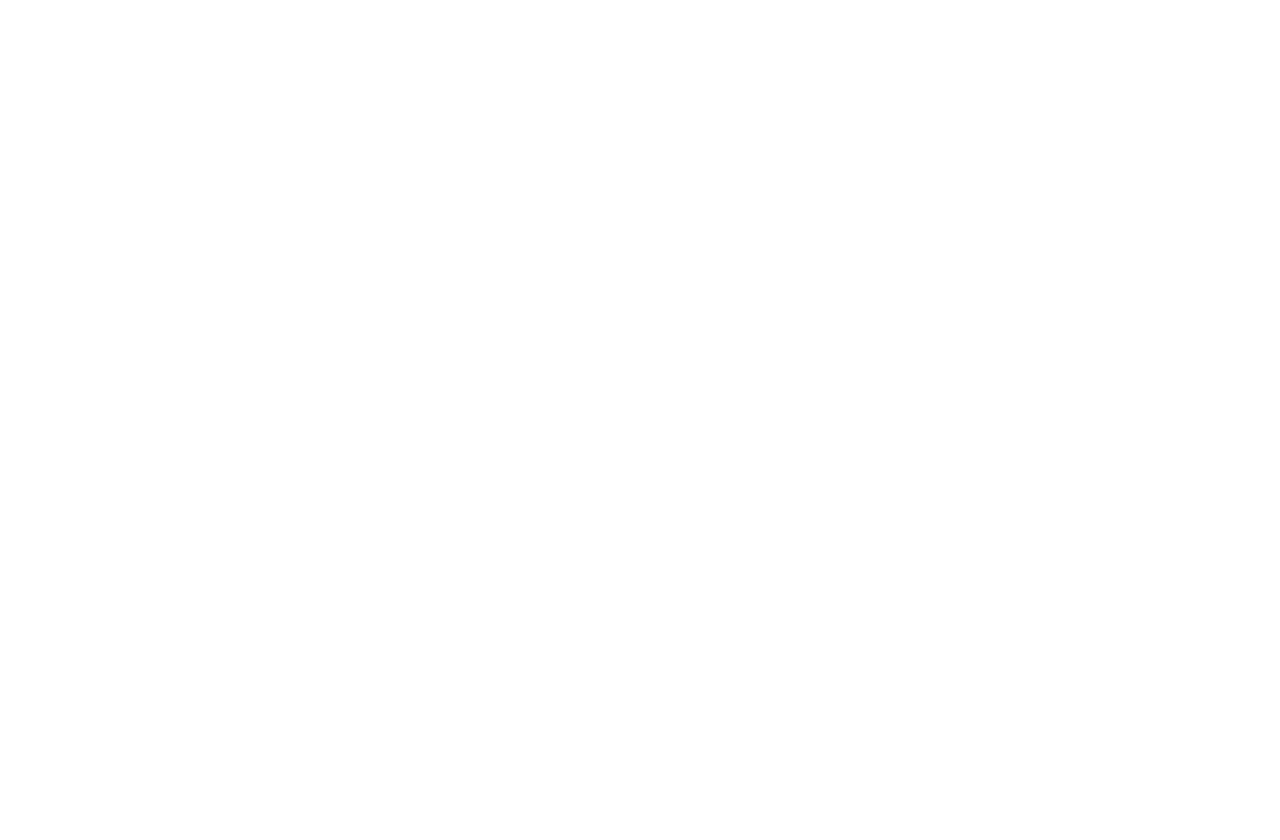
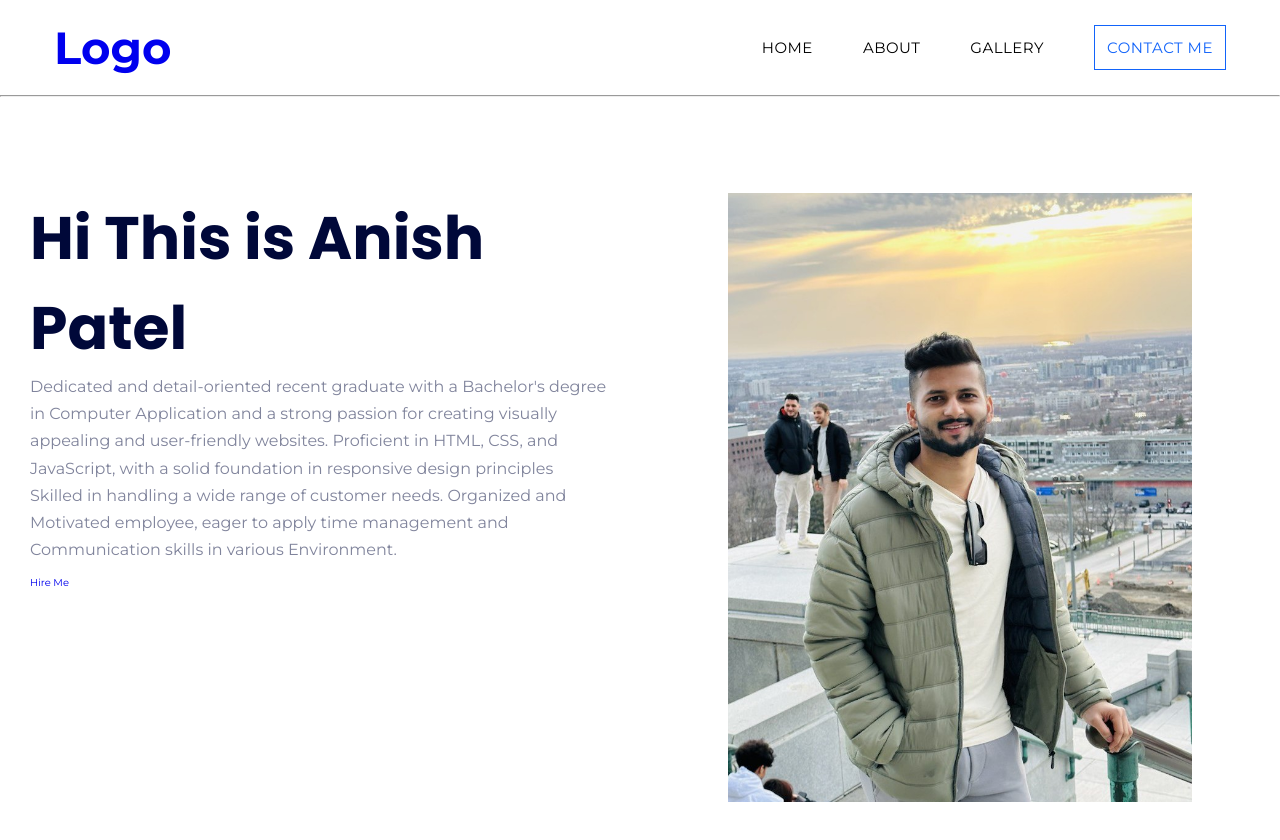
Before and after one commit to xoanish/Simple_portfolio, a plain HTML site: page index.html in a window 1280 px wide. Before the commit the page ends 800 px from the top, so only its background shows below. Drawn offline with nearby package versions, Linux system fonts and the light colour scheme.

Commit message:
HERO SEC Half complete

```diff
--- a/index.html
+++ b/index.html
@@ -1,29 +1,78 @@
 <!DOCTYPE html>
 <html lang="en">
-<head>
-    <meta charset="UTF-8">
-    <meta name="viewport" content="width=device-width, initial-scale=1.0">
-    <link rel="stylesheet" href="./style.css">
+  <head>
+    <meta charset="UTF-8" />
+    <meta name="viewport" content="width=device-width, initial-scale=1.0" />
+    <link rel="stylesheet" href="./style.css" />
     <script differ src="./index.js"></script>
     <title>Portfolio</title>
-</head>
-<body>
-
+  </head>
+  <body>
     <!-- ========================================= HEADER ============================================= -->
 
-<header>
+    <header class="header">
+      <a href="#" class="logo">Logo</a>
 
-</header>
+      <nav class="navbar">
+        <ul class="navbar-list">
+          <a><li class="navbar-link">Home</li></a>
+          <a><li class="navbar-link">About</li></a>
+          <a><li class="navbar-link">Gallery</li></a>
+          <a><li class="navbar-link btn contact-btn">Contact Me</li></a>
+        </ul>
+      </nav>
 
-
+      <div class="mobile-navbar-btn">
+        <ion-icon name="menu-outline" class="mobile-nav-icon"></ion-icon>
+        <ion-icon name="close" class="mobile-nav-icon"></ion-icon>
+      </div>
+    </header>
+    <div class="hr-line"><hr class="horizon" /></div>
 
     <!-- ========================================== HERO =============================================== -->
 
     <main>
-        <section class="container">
+      <section class="section section-hero">
+        <div class="container grid grid-two-column">
+          <!-- ======   LEFT SIDE   ===========-->
 
-        </section>
+          <div class="left-side">
+            <h1 class="primary-heading">Hi This is Anish Patel</h1>
+            <p class="para">
+              Dedicated and detail-oriented recent graduate with a Bachelor's
+              degree in Computer Application and a strong passion for creating
+              visually appealing and user-friendly websites. Proficient in HTML,
+              CSS, and JavaScript, with a solid foundation in responsive design
+              principles Skilled in handling a wide range of customer needs.
+              Organized and Motivated employee, eager to apply time management
+              and Communication skills in various Environment.
+            </p>
+            <br />
+            <a href="#" class="btn hire-btn">Hire Me</a>
+          </div>
+
+          <!-- =======   RIGHT SIDE   =========== -->
+
+          <div class="right-side">
+              <img
+                src="./pics/Hero-sec-image2.jpg"
+                class="hero-img"
+                alt="hero image"
+              />
+          </div>
+        </div>
+      </section>
     </main>
 
-</body>
+    <!-- ===================================ICON Script================================================= -->
+
+    <script
+      type="module"
+      src="https://unpkg.com/ionicons@7.1.0/dist/ionicons/ionicons.esm.js"
+    ></script>
+    <script
+      nomodule
+      src="https://unpkg.com/ionicons@7.1.0/dist/ionicons/ionicons.js"
+    ></script>
+  </body>
 </html>
--- a/style.css
+++ b/style.css
@@ -0,0 +1,176 @@
+@import url('https://fonts.googleapis.com/css2?family=Montserrat:wght@300;400;500;600;700;800&family=Poppins:wght@100;300;400;500;600;700&display=swap');
+
+/* font-family: 'Montserrat', sans-serif;
+font-family: 'Poppins', sans-serif; */
+
+
+/*====================================== MANDATORY CODES =============================================*/
+
+*{
+    margin: 0;
+    padding: 0;
+    box-sizing: border-box;
+    font-family: 'Montserrat', sans-serif;
+}
+
+html{
+    font-size: 62.5%;
+}
+
+li{
+    list-style: none;
+}
+
+a{
+    text-decoration: none;
+    display: inline-block;
+}
+
+img{
+    display: inline-block;
+    width: 100%;
+}
+
+h1,h2,h3,h4{
+    color: #000839;
+    font-family: 'Poppins', sans-serif;
+}
+
+.para{
+    font-size: 1.6rem;
+    line-height: 1.7;
+    font-weight: 400;
+    color: #80849c;
+}
+
+:root{
+  --primary-color: #000839;
+  --primary-shades: #00020b;
+  --para-color: #80849c;
+  --helper-color: #1264fa;
+  --white: #fff;
+  --bg-color: #d9dae4;
+}
+
+
+
+/*===================================================== HEADER =======================================================  */
+
+.header{
+    /* background-color: red; */
+    height: 9.5rem;
+    margin: 0 5.4rem;
+    display: flex;
+    align-items: center;
+    justify-content: space-between;
+}
+
+.logo{
+    font-size: 4.5rem;
+    font-weight: bold;
+}
+
+/* .navbar {
+  display: flex;
+  align-items: center;
+} */
+
+.navbar-list{
+    font-size: 1.5rem;
+    display: flex;
+    justify-content: center;
+    align-items: center;
+    gap: 5rem;
+    text-decoration: uppercase;
+    transition: all 0.2s ease-in-out;
+
+}
+
+.navbar-link{
+    font-size: 1.5rem;
+    letter-spacing: .5px;
+    cursor: pointer;
+    text-transform: uppercase;
+    transition: all 0.2s ease-in-out;
+
+}
+
+.navbar-link:hover,
+.navbar-link:active{
+    color: #1264fa;
+}
+
+
+.navbar-list .contact-btn{
+    padding:  1.2rem;
+    border-width: 1px;
+    color: #1264fa;
+    border: 1px solid #1264fa;
+    transition: all 0.4s linear;
+}
+
+.btn:hover,
+.btn:active{
+    background-color: #1264fa;
+    color: #fff;
+}
+
+.mobile-navbar-btn{
+    display: none;
+}
+
+.horizon{
+
+    width: 140rem;
+}
+
+.hr-line{
+    display: flex;
+    align-items: center;
+    justify-content: center;
+}
+
+
+
+
+/* ======================================  HERO SEC =======================================*/
+
+/* =====REUSE====== */
+
+.section{
+    padding: 9.6rem 0;
+}
+.container{
+    max-width: 130rem;
+    margin: 0 auto;
+    padding: 0 3rem;
+}
+
+.grid {
+  display: grid;
+  gap: 6rem;
+}
+
+.grid-two-column{
+    grid-template-columns: repeat(2, 1fr);
+}
+
+/* ==================================LEFT SIDE =============================== */
+
+.primary-heading{
+    font-size: 6rem;
+    font-weight: bolder;
+}
+
+
+/* ================================RIGHT SIDE */
+
+.hero-img{
+    width: 80%;
+}
+
+.right-side{
+    display: flex;
+    justify-content: center;
+    align-items: center;
+}
```
Also changed, not shown: pics/Hero-sec-image2.jpg (added), pics/logo.jpg (added), pics/logo2.png (added).
